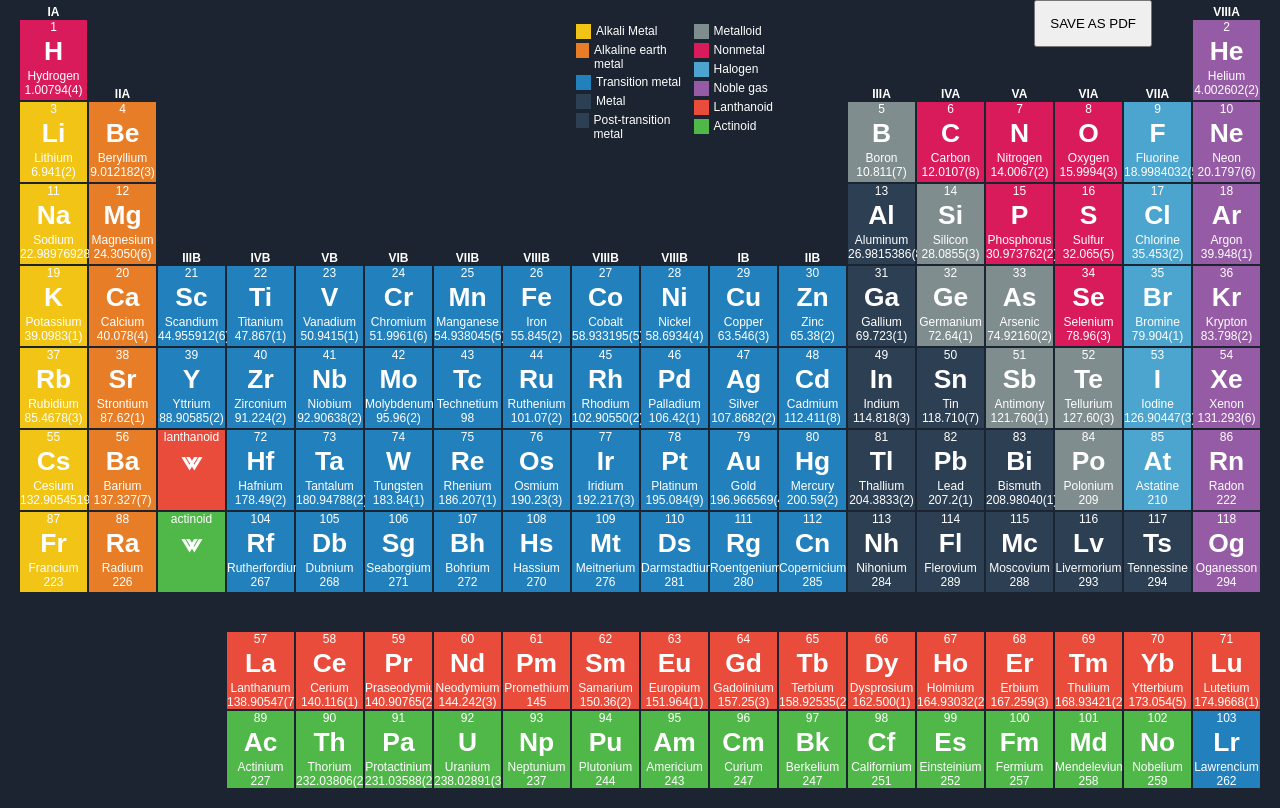
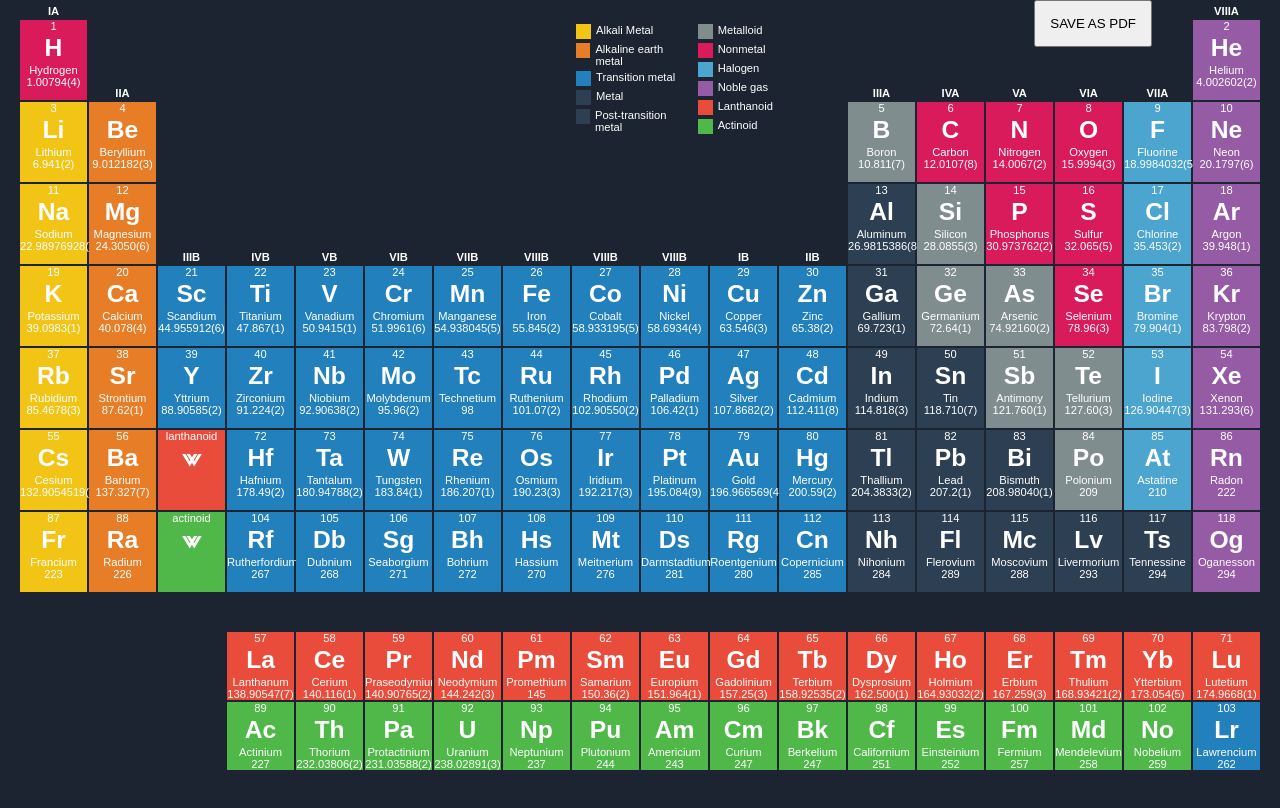
Before and after one commit to NishLy/periodicTable, a plain HTML site: page index.html in a window 1280 px wide. Drawn offline with nearby package versions, Linux system fonts and the light colour scheme.

Commit message:
fixing second table bug and restyling some font

```diff
--- a/core.js
+++ b/core.js
@@ -59,7 +59,7 @@ function drawSecondaryTable(arr) {
   arr.forEach((data, i) => {
     content += `<div data-value='${converObjectToString(
       data
-    )}' onmouseover="mouseOverElement(this)" style='${
+    )}' onClick='drawModal(this)' onmouseover="mouseOverElement(this)" style='${
       data.style
         ? `${data.style} background-color : ${pickColor(data.groupBlock)}`
         : `background-color : ${pickColor(data.groupBlock)}`
--- a/style.css
+++ b/style.css
@@ -43,11 +43,20 @@ body {
 .mainTable > div {
   position: relative;
   cursor: pointer;
+  -webkit-transition: all 0.3s ease-in-out;
+  -o-transition: all 0.3s ease-in-out;
   transition: all 0.3s ease-in-out;
+  display: -webkit-box;
+  display: -ms-flexbox;
   display: flex;
+  -webkit-box-orient: vertical;
+  -webkit-box-direction: normal;
+  -ms-flex-direction: column;
   flex-direction: column;
+  -webkit-box-pack: start;
+  -ms-flex-pack: start;
   justify-content: flex-start;
-  font-size: 0.75em;
+  font-size: 0.7em;
 }
 
 .mainTable #elementView {
@@ -60,11 +69,20 @@ body {
   position: relative;
   overflow: hidden;
   cursor: pointer;
+  -webkit-transition: all 0.3s ease-in-out;
+  -o-transition: all 0.3s ease-in-out;
   transition: all 0.3s ease-in-out;
+  display: -webkit-box;
+  display: -ms-flexbox;
   display: flex;
+  -webkit-box-orient: vertical;
+  -webkit-box-direction: normal;
+  -ms-flex-direction: column;
   flex-direction: column;
+  -webkit-box-pack: start;
+  -ms-flex-pack: start;
   justify-content: flex-start;
-  font-size: 0.75em;
+  font-size: 0.7em;
 }
 
 .classElements {
@@ -76,12 +94,18 @@ body {
 }
 
 .mainTable > div:hover {
+  -webkit-box-shadow: 6px 6px 20px rgb(0 0 0 / 80%);
   box-shadow: 6px 6px 20px rgb(0 0 0 / 80%);
+  -webkit-transform: translateY(-2.45rem);
+  -ms-transform: translateY(-2.45rem);
   transform: translateY(-2.45rem);
 }
 
 .secondaryTable > div:hover {
+  -webkit-box-shadow: 6px 6px 20px rgb(0 0 0 / 80%);
   box-shadow: 6px 6px 20px rgb(0 0 0 / 80%);
+  -webkit-transform: translateY(-2.45rem);
+  -ms-transform: translateY(-2.45rem);
   transform: translateY(-2.45rem);
 }
 
@@ -92,7 +116,12 @@ body {
 }
 
 .element .info {
+  display: -webkit-box;
+  display: -ms-flexbox;
   display: flex;
+  -webkit-box-orient: vertical;
+  -webkit-box-direction: normal;
+  -ms-flex-direction: column;
   flex-direction: column;
   text-align: center;
 }
@@ -106,6 +135,8 @@ body {
 #elementView {
   font-size: 0.9em;
   overflow: visible;
+  -webkit-transition: all 0.5s ease-in-out;
+  -o-transition: all 0.5s ease-in-out;
   transition: all 0.5s ease-in-out;
 }
 
@@ -123,19 +154,26 @@ body {
 
 #elementView div {
   color: white;
+  display: -webkit-box;
+  display: -ms-flexbox;
   display: flex;
+  -webkit-box-pack: justify;
+  -ms-flex-pack: justify;
   justify-content: space-between;
   width: 100%;
 }
 
 #elementView .info {
+  -webkit-box-orient: vertical;
+  -webkit-box-direction: normal;
+  -ms-flex-direction: column;
   flex-direction: column;
   text-align: center;
   margin-top: 15px;
 }
 
 #elementView .info .oxidationStates {
-  font-size: 0.8em;
+  font-size: 0.75em;
 }
 
 #elementView .info .main-info {
@@ -143,6 +181,9 @@ body {
 }
 
 #elementView .info .main-info div {
+  -webkit-box-orient: vertical;
+  -webkit-box-direction: normal;
+  -ms-flex-direction: column;
   flex-direction: column;
   width: 30%;
 }
@@ -155,7 +196,11 @@ body {
 }
 
 .legends {
+  display: -webkit-box;
+  display: -ms-flexbox;
   display: flex;
+  -webkit-box-align: start;
+  -ms-flex-align: start;
   align-items: flex-start;
 }
 
@@ -166,6 +211,8 @@ body {
 }
 
 .legends span {
+  display: -webkit-box;
+  display: -ms-flexbox;
   display: flex;
   margin: 4px;
 }
```
